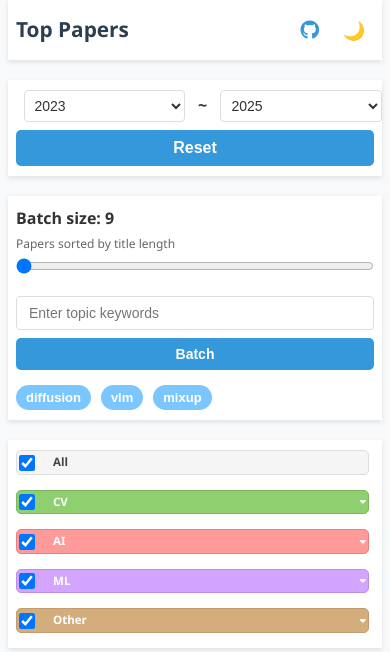
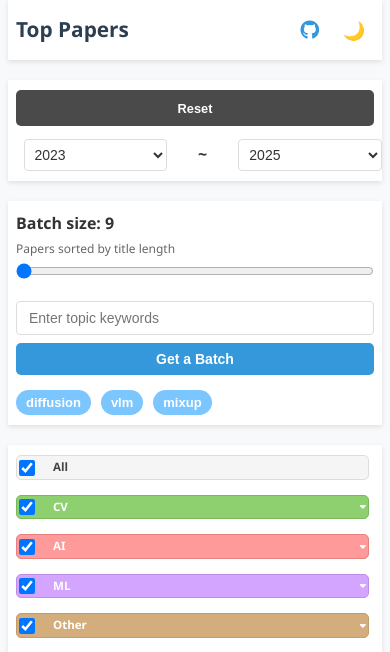
Before and after one commit to tian-2024/top-papers, a Flask app: page / in a window 390 px wide. Shown: the top 652 px of the page. Run offline with Flask 2, Linux system fonts and the light colour scheme.

Commit message:
reset按钮放在年份选择框的上面，两个年份选择框要短一点。reset按钮改为灰黑色。Batch按钮改为 Get a Batch

```diff
--- a/static/css/style.css
+++ b/static/css/style.css
@@ -162,7 +162,7 @@ body {
 }
 
 .reset-btn {
-    background-color: #3498db;
+    background-color: #4a4a4a;
     color: white;
     border: none;
     border-radius: 5px;
@@ -174,10 +174,11 @@ body {
     cursor: pointer;
     transition: background-color 0.3s;
     flex-shrink: 0;
+    margin-bottom: 5px;
 }
 
 .reset-btn:hover {
-    background-color: #2980b9;
+    background-color: #333333;
 }
 
 .reset-btn i {
@@ -398,6 +399,7 @@ body {
     .recent-years-btn {
         font-size: 0.8em;
         padding: 6px 12px;
+        background-color: #4a4a4a;
     }
 
     /* 额外增加的移动端优化 */
@@ -1189,6 +1191,10 @@ footer {
 
 .search-input-container button {
     white-space: nowrap;
+    display: flex;
+    justify-content: center;
+    align-items: center;
+    width: 100%;
 }
 
 /* 年份过滤器容器样式 */
@@ -1218,6 +1224,7 @@ footer {
     background-color: var(--container-bg);
     color: var(--text-color);
     font-size: 16px;
+    width: 40%;
 }
 
 .year-range span {
@@ -1276,11 +1283,11 @@ footer {
 }
 
 .dark-mode .recent-years-btn {
-    background-color: #2980b9;
+    background-color: #333333;
 }
 
 .dark-mode .recent-years-btn:hover {
-    background-color: #3498db;
+    background-color: #4a4a4a;
 }
 
 /* 下拉菜单样式 */
@@ -1608,8 +1615,15 @@ footer {
     }
 
     .recent-years-btn {
-        padding: 4px 8px;
-        font-size: 13px;
+        font-size: 0.8em;
+        padding: 6px 12px;
+        background-color: #4a4a4a;
+    }
+
+    .reset-btn {
+        font-size: 0.8em;
+        padding: 6px 12px;
+        background-color: #4a4a4a;
     }
 }
 
@@ -1885,3 +1899,11 @@ footer {
 .dark-mode .batch-size-container div {
     color: #aaa !important;
 }
+
+.dark-mode .reset-btn {
+    background-color: #333333;
+}
+
+.dark-mode .reset-btn:hover {
+    background-color: #4a4a4a;
+}
--- a/templates/index.html
+++ b/templates/index.html
@@ -143,8 +143,11 @@
                 <!-- Row 2: Year selection -->
                 <div class="sidebar-section year-section">
                     <div class="year-filter-container" style="display: flex; flex-direction: column; gap: 8px; width: 100%;">
+                        <button id="recent-years-btn" class="reset-btn" title="Reset to recent years" style="width: 100%; padding: 4px; margin-bottom: 5px; background-color: #4a4a4a;">
+                            Reset
+                        </button>
                         <div class="year-range" style="display: flex; flex-direction: row; align-items: center; width: 100%; justify-content: space-between;">
-                            <select id="start-year" style="width: 45%;">
+                            <select id="start-year" style="width: 40%;">
                                 <option value="2019">2019</option>
                                 <option value="2020">2020</option>
                                 <option value="2021">2021</option>
@@ -154,7 +157,7 @@
                                 <option value="2025">2025</option>
                             </select>
                             <span style="text-align: center; font-size: 16px;">~</span>
-                            <select id="end-year" style="width: 45%;">
+                            <select id="end-year" style="width: 40%;">
                                 <option value="2019">2019</option>
                                 <option value="2020">2020</option>
                                 <option value="2021">2021</option>
@@ -164,9 +167,6 @@
                                 <option value="2025" selected>2025</option>
                             </select>
                         </div>
-                        <button id="recent-years-btn" class="reset-btn" title="Reset to recent years" style="width: 100%; padding: 4px;">
-                            Reset
-                        </button>
                     </div>
                 </div>
 
@@ -179,7 +179,7 @@
                     </div>
                     <div class="search-input-container" style="display: flex; flex-direction: column; gap: 8px;">
                         <input type="text" id="topic-input" placeholder="Enter topic keywords" style="width: 100%;">
-                        <button id="search-btn" style="width: 100%; text-align: center; display: flex; justify-content: center; align-items: center;">Batch</button>
+                        <button id="search-btn" style="width: 100%; text-align: center; display: flex; justify-content: center; align-items: center;">Get a Batch</button>
                     </div>
                     <div class="topic-tags">
                         <button class="topic-tag" data-topic="diffusion">diffusion</button>
```
